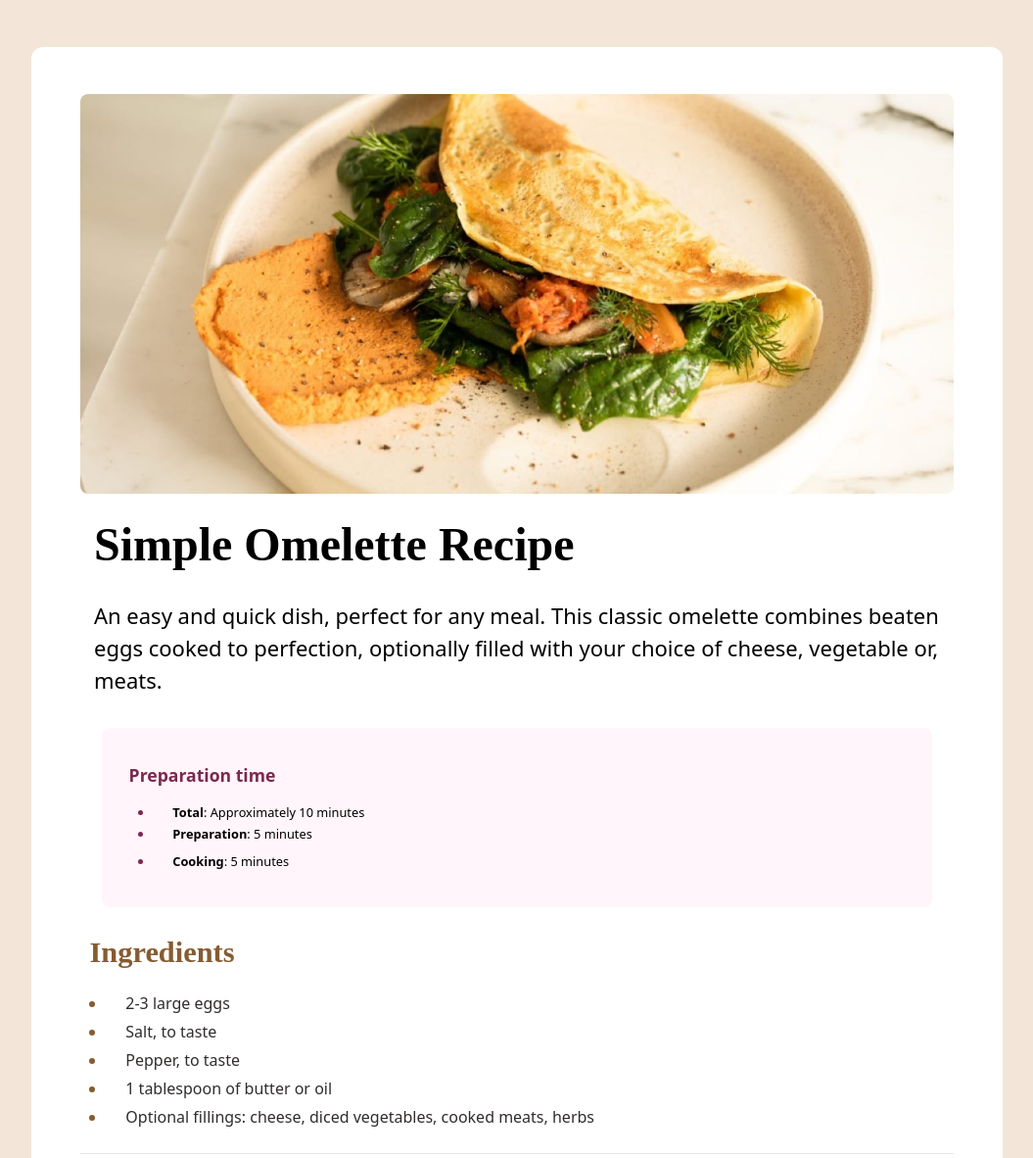
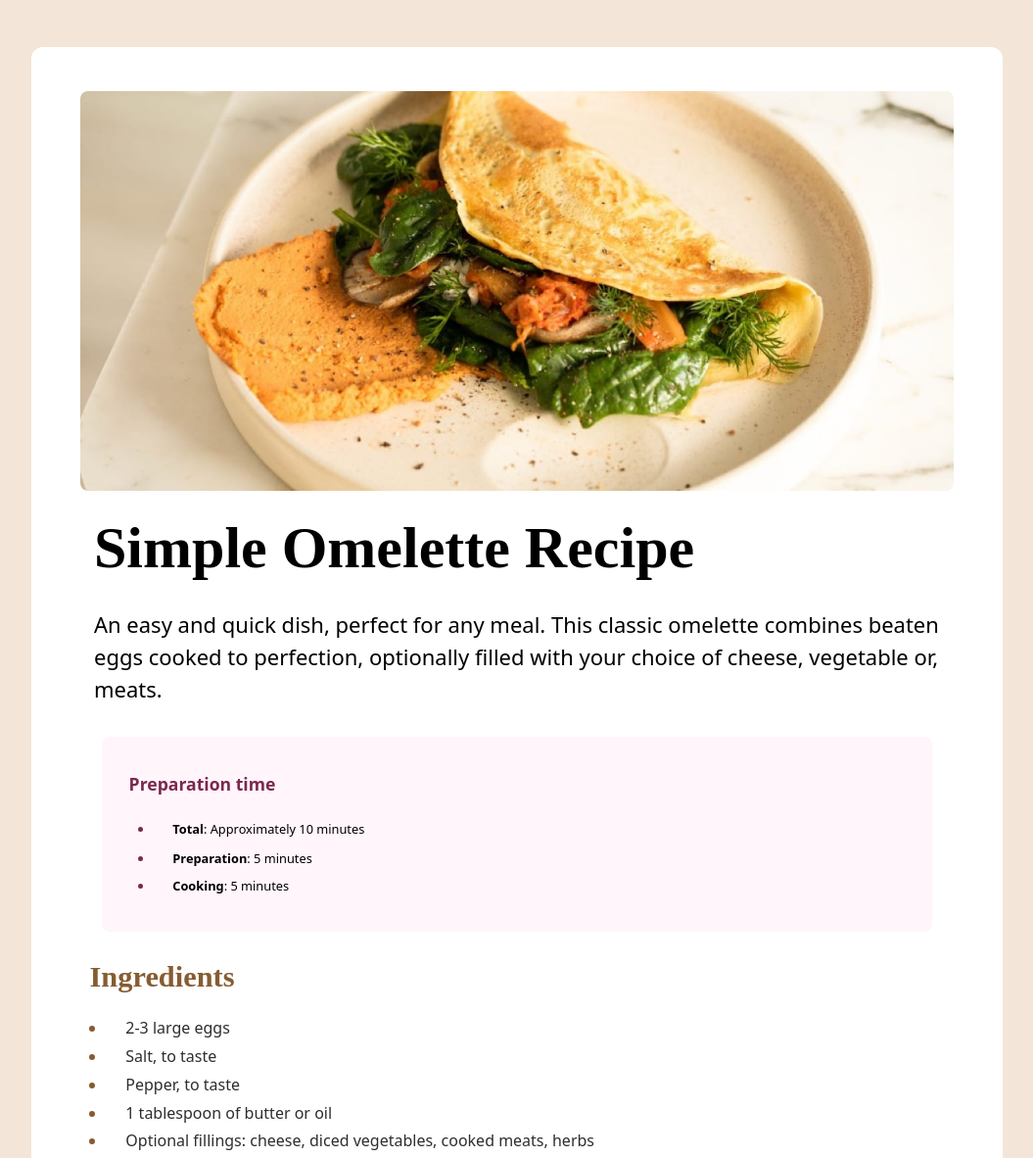
Before and after one commit to kevcoder247/simpleRecipe, a plain HTML site: page index.html in a window 1280 px wide. Shown: the top 1182 px of the page at 98% size, without its empty margins (112-1167 px from the left). Drawn offline with Linux system fonts and the light colour scheme.

Commit message:
add final tablet and desktop styles

```diff
--- a/index.html
+++ b/index.html
@@ -14,11 +14,11 @@
     <div class=" w-full md:w-[48rem] lg:w-[62rem] min-h-screen mx-auto md:rounded-xl md:mt-[3rem] md:mb-[3rem] bg-white  ">
 
 
-      <img src="images/image-omelette.jpeg" alt="" class="mx-auto md:mt-[3rem] md:w-[90%] md:rounded-lg">
+      <img src="images/image-omelette.jpeg" alt="" class="mx-auto md:mt-[2rem] lg:mt-[2.8rem] md:w-[90%] md:rounded-lg">
 
       <!-- Heading container -->
        <div class="w-[85%] md:w-[42rem] lg:w-[54rem] mt-7 mx-auto">
-          <h1 class="text-4xl md:text-5xl font-young-serif font-extrabold">Simple Omelette Recipe</h1>
+          <h1 class="text-4xl md:text-5xl  lg:text-6xl font-young-serif font-extrabold">Simple Omelette Recipe</h1>
        </div>
 
 
@@ -40,7 +40,7 @@
 
 
           <ul class="first-list  list-disc w-[95%] text-[.8rem] pr-[2.5rem] mx-auto">
-            <li class="pl-[1.2rem] leading-[1rem]"><span class="font-extrabold">Total</span>: Approximately 10 minutes</li>
+            <li class="pl-[1.2rem] leading-[1rem] md:leading-[2rem] "><span class="font-extrabold">Total</span>: Approximately 10 minutes</li>
             <li class="pl-[1.2rem]"><span class="font-extrabold">Preparation</span>: 5 minutes</li>
             <li class="pl-[1.2rem]"><span class="font-extrabold">Cooking</span>: 5 minutes</li>
           </ul>
@@ -87,7 +87,7 @@
          <hr class="w-[90%] mx-auto bg-light-grey">
 
          <!-- Nutrition Section -->
-         <div class="w-[79%]  mx-auto mt-[1.3rem] mb-20 ">
+         <div class="w-[79%] md:w-[87%]  mx-auto mt-[1.3rem] mb-20 ">
             <h2 class="text-[1.9rem]  text-wenge-brown  font-bold font-young-serif ">Nutrition</h2>
 
             <p class="mt-2 mb-[1.5rem] text-[.8rem] w-[89%]">The table below shows nutritional values per serving without the additional fillings.</p>
@@ -97,7 +97,7 @@
 
               <tr class="text-[.9rem] border border-b-[.2rem]  border-b-slate-200 border-t-white border-r-white border-l-white">
                 <td class="pl-4  pb-2 text-dark-charcoal">Calories</td>
-                <td class="text-wenge-brown  pb-2 font-extrabold">277kcal</td>
+                <td class="pb-2 md:pr-[2.6rem]  lg:pr-[5.6rem]  font-extrabold text-wenge-brown ">277kcal</td>
               </tr>
 
               <tr class="text-[.9rem] border border-b-[.2rem] border-b-slate-200 border-t-white border-r-white border-l-white">
```
Also changed, not shown: css/style.css.
